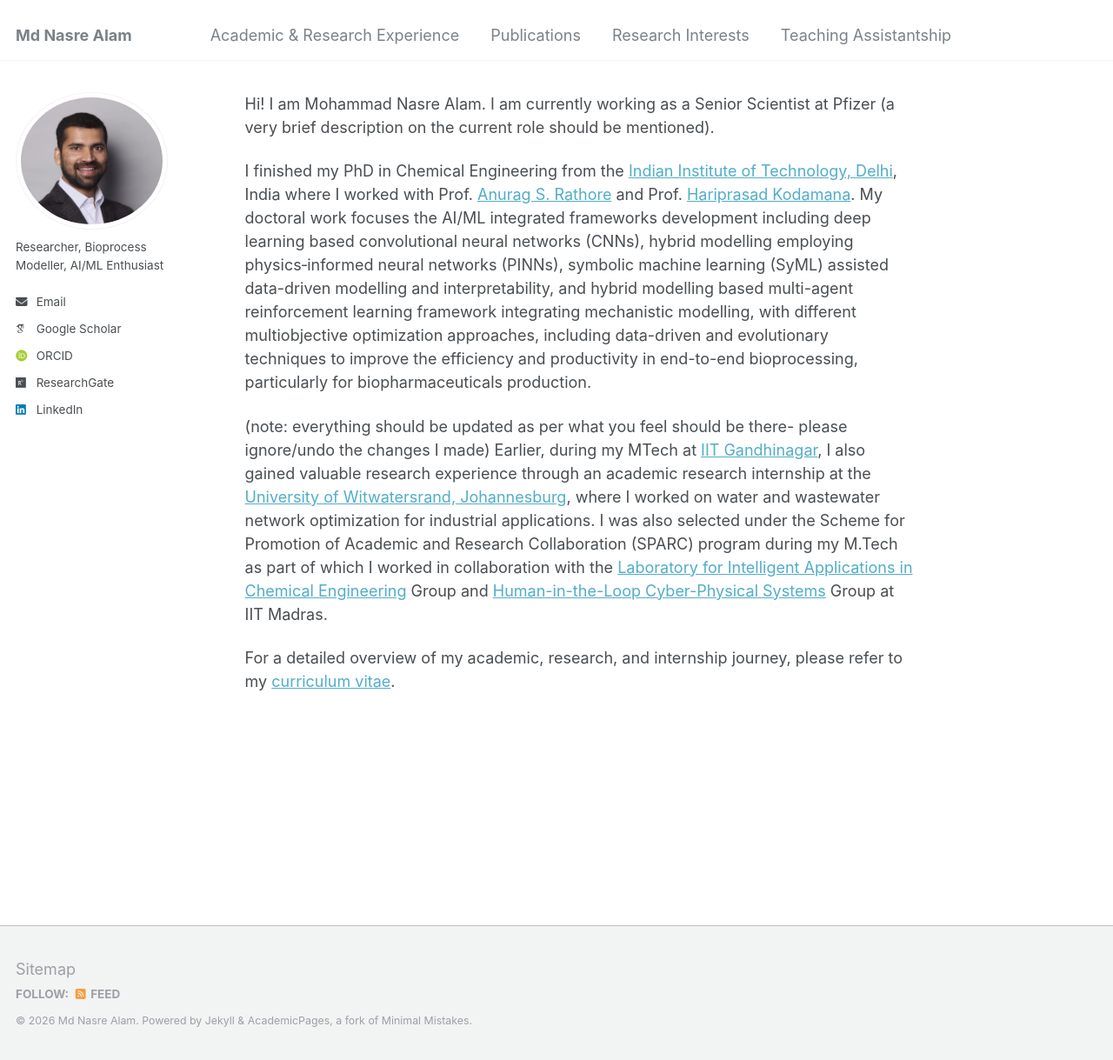
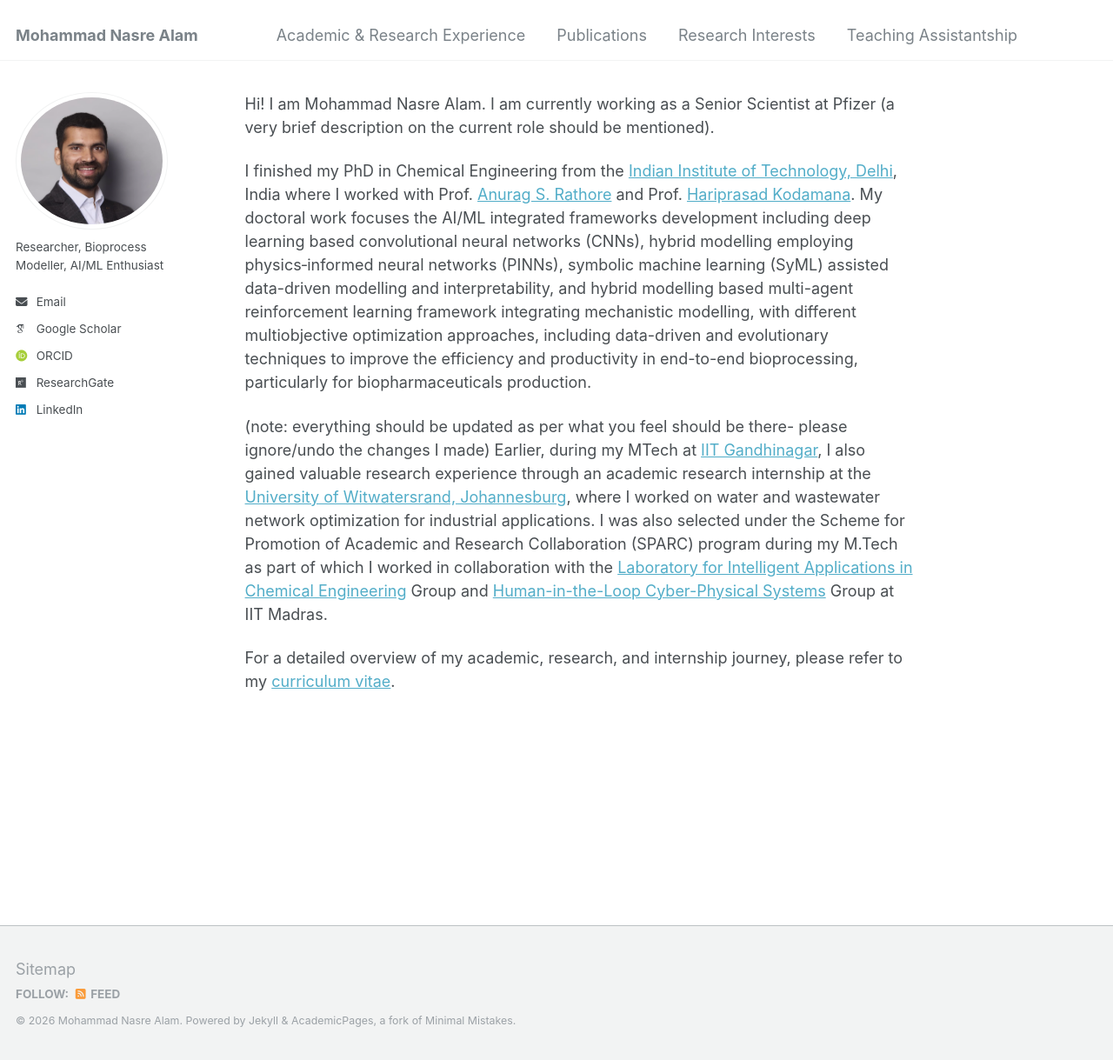
Before and after one commit to mdnasreiit/mdnasreiit.github.io, a Jekyll site: the page built from _pages/about.md, in a window 1280 px wide and 1219 px high. Shown: the whole window at 87% size. Built offline with Jekyll 4.4.1, drawn with Linux system fonts in a browser that asks for light colours; some web fonts are replaced.

Commit message:
Update site title in configuration

```diff
--- a/_config.yml
+++ b/_config.yml
@@ -8,7 +8,7 @@
 
 # Basic Site Settings
 locale                   : "en-US"
-title                    : "Md Nasre Alam"
+title                    : "Mohammad Nasre Alam"
 title_separator          : "-"
 name                     : &namehj
 description              : &description "personal description"
```
